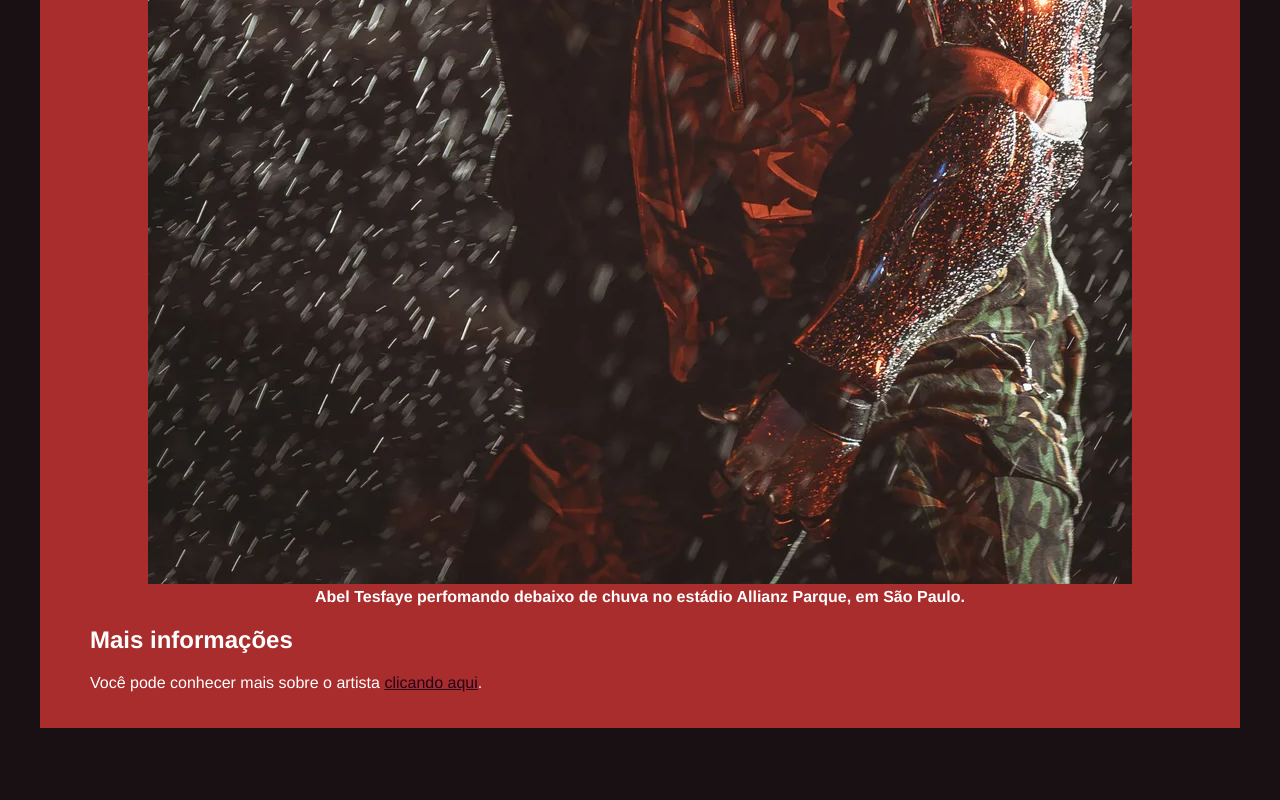
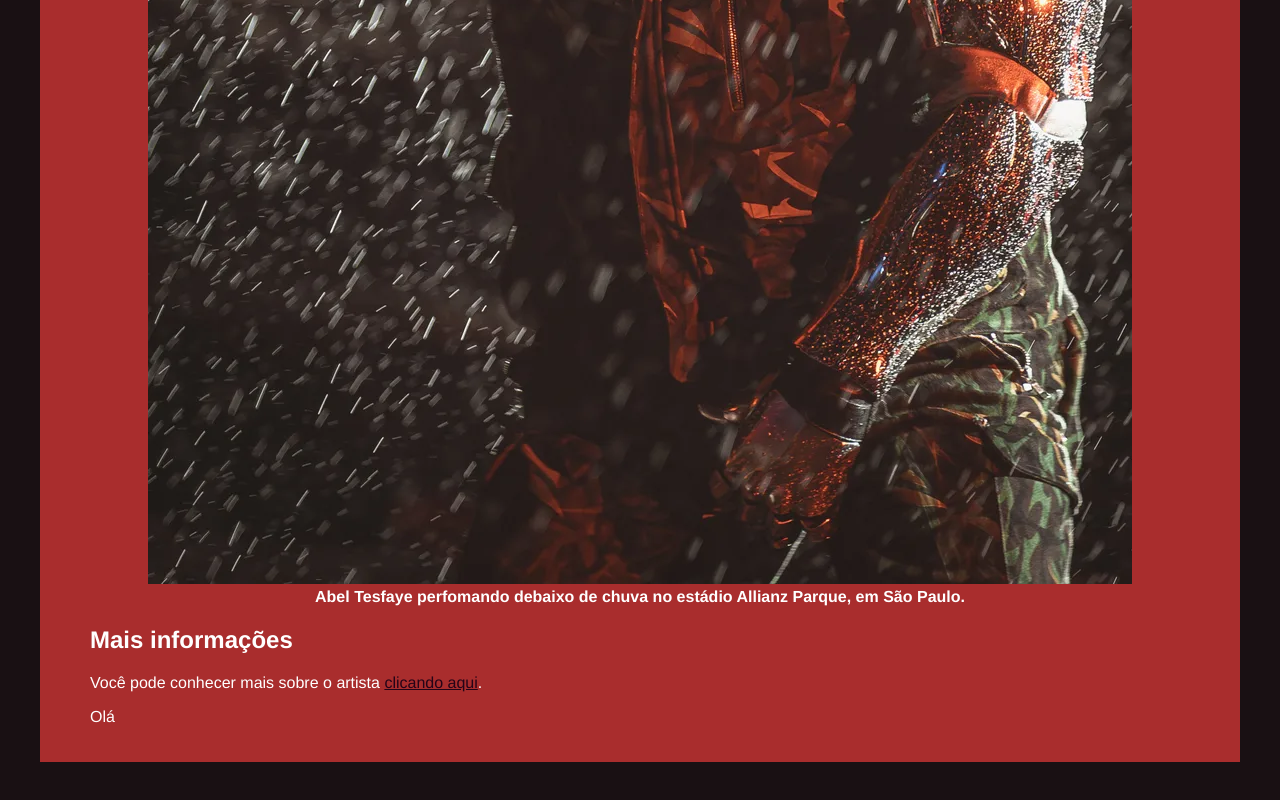
Before and after one commit to talleshenriquethss/theweeknd, a plain HTML site: page 4_TRIBUTO/css/img/index.html in a window 1280 px wide. Shown: the part 3948-4748 px from the top of the page. Before the commit the page ends 4726 px from the top, so only its background shows below. Drawn offline with Linux system fonts and the light colour scheme.

Commit message:
mudei o paragrafo

```diff
--- a/4_TRIBUTO/css/img/index.html
+++ b/4_TRIBUTO/css/img/index.html
@@ -91,6 +91,7 @@
             <h2>Mais informações</h2>
             <p>Você pode conhecer mais sobre o artista <a href="https://pt.wikipedia.org/wiki/The_Weeknd" target="_blank">clicando aqui</a>.</p>
         </div>
+        <p>Olá</p>
     </div>
 </body>
 </html>
```
